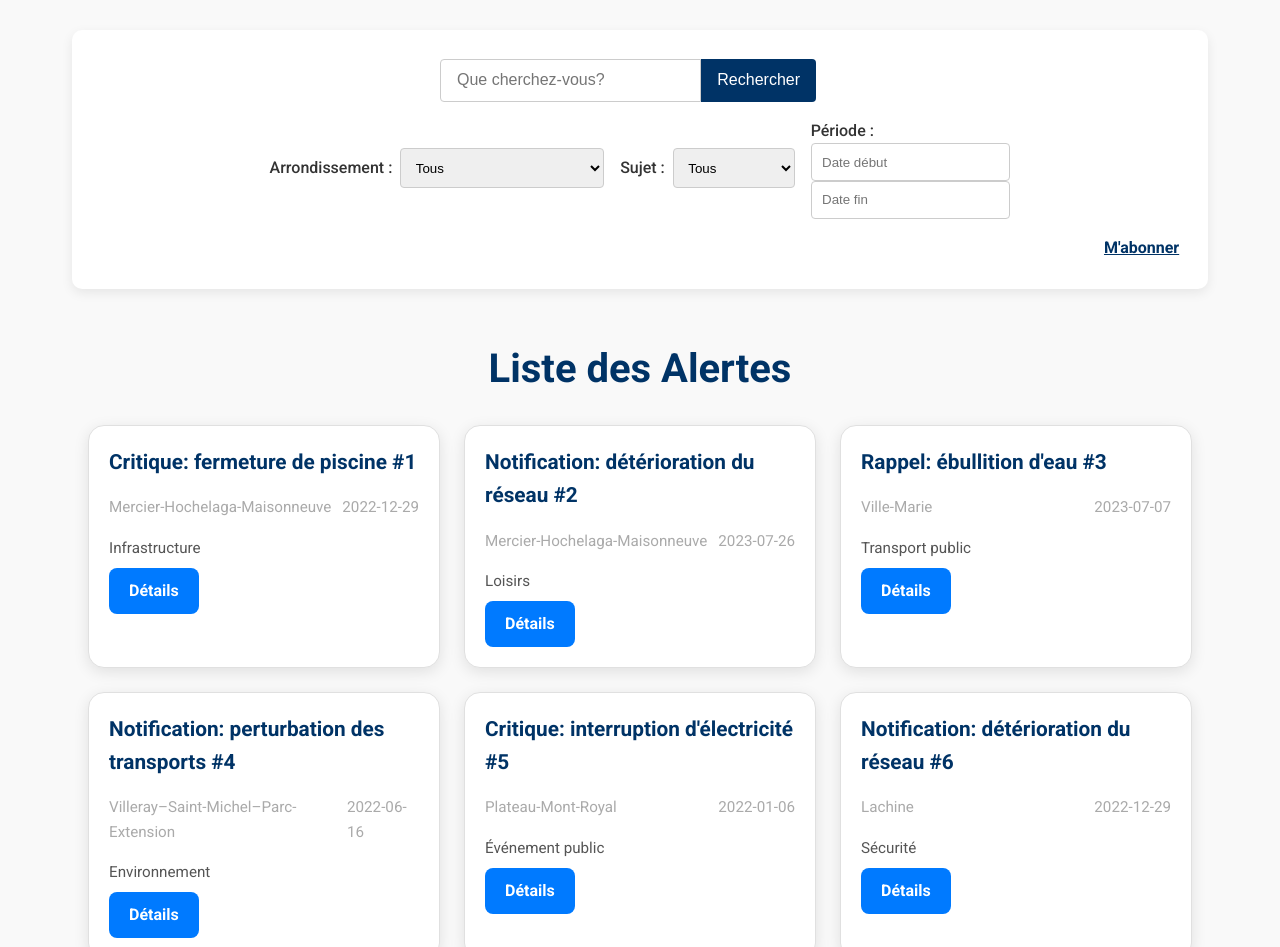
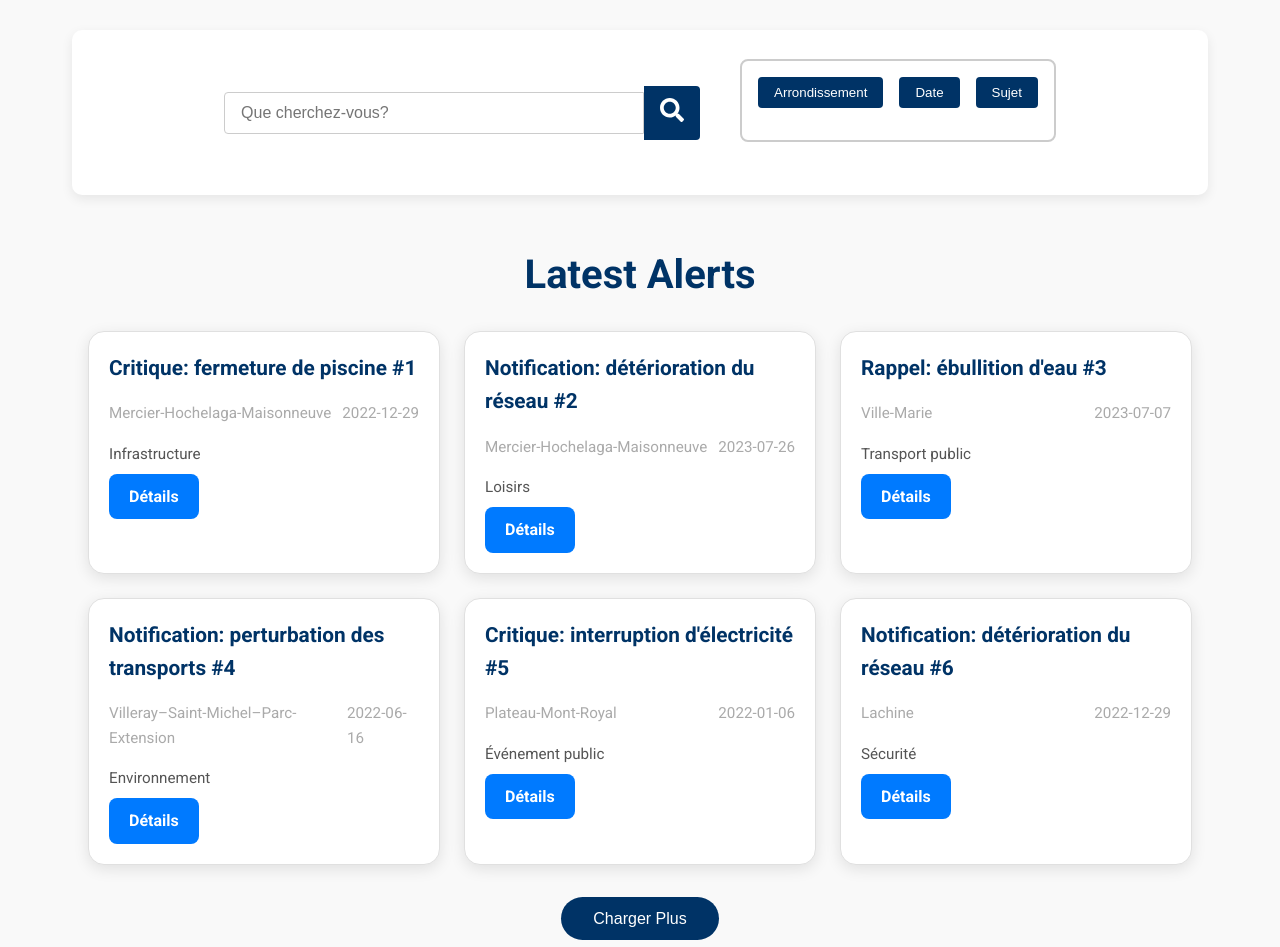
Before and after one commit to CabrelLene/avisrecherche, a React (Vite) app in the folder montreal-alerts/: page / in a window 1280 px wide. Shown: the part 420-1367 px from the top of the page. Built offline with nearby package versions, Linux system fonts and the light colour scheme.

Commit message:
Update SearchBar , FilterAdvancedBar.css , searchBar.jsx , favicon et App.css

```diff
--- a/montreal-alerts/index.html
+++ b/montreal-alerts/index.html
@@ -4,6 +4,7 @@
     <meta charset="UTF-8" />
     <meta name="viewport" content="width=device-width, initial-scale=1.0" />
     <title>Avis et alertes</title>
+    <link rel="icon" href="/favicon.webp" type="image/x-icon" />
   </head>
   <body>
     <div id="root"></div>
--- /dev/null
+++ b/montreal-alerts/src/components/FilterAdvanced.css
@@ -0,0 +1,54 @@
+/* Container box surrounding all filter buttons and panels */
+.filter-box {
+    border: 2px solid #ccc;
+    border-radius: 8px;
+    padding: 1rem;
+    background-color: #fff;
+    margin-bottom: 1.5rem;
+  }
+  /* Filter buttons container */
+  .filter-buttons {
+    display: flex;
+    gap: 1rem;
+    justify-content: center;
+    margin-bottom: 1rem;
+  }
+  /* Styling for each filter button */
+  .filter-button {
+    background-color: #003366;
+    color: #fff;
+    border: none;
+    padding: 0.5rem 1rem;
+    border-radius: 4px;
+    cursor: pointer;
+    transition: background-color 0.3s ease;
+  }
+  .filter-button:hover {
+    background-color: #002244;
+  }
+  /* Panels container */
+  .filter-panels {
+    margin-top: 1rem;
+  }
+  /* Each panel styling */
+  .panel {
+    padding: 0.75rem;
+    border-top: 1px solid #ccc;
+    margin-top: 0.5rem;
+  }
+  /* Checkbox items */
+  .checkbox-item {
+    display: flex;
+    align-items: center;
+    margin-bottom: 0.5rem;
+  }
+  .checkbox-item input {
+    margin-right: 0.5rem;
+  }
+  /* Date picker input style */
+  .date-picker-input {
+    width: 100%;
+    padding: 0.5rem;
+    border: 1px solid #ccc;
+    border-radius: 4px;
+  }
--- /dev/null
+++ b/montreal-alerts/src/components/FilterAdvanced.jsx
@@ -0,0 +1,129 @@
+
+import React, { useState } from 'react';
+import DatePicker from 'react-datepicker';
+import "react-datepicker/dist/react-datepicker.css";
+import './FilterAdvanced.css';
+const FilterAdvanced = ({
+  selectedDistricts,
+  setSelectedDistricts,
+  selectedSubjects,
+  setSelectedSubjects,
+  selectedDate,
+  setSelectedDate
+}) => {
+  // Local state to manage panel visibility
+  const [showDistricts, setShowDistricts] = useState(false);
+  const [showDatePicker, setShowDatePicker] = useState(false);
+  const [showSubjects, setShowSubjects] = useState(false);
+  // The options values for quartiers and sujets
+  const quartiers = [
+    "Ville-Marie",
+    "Plateau-Mont-Royal",
+    "Rosemont–La Petite-Patrie",
+    "Hochelaga-Maisonneuve",
+    "Mercier"
+  ];
+  const subjects = [
+    "Eau potable",
+    "Loisirs",
+    "Infrastructure",
+    "Sécurité",
+    "Transport"
+  ];
+  const toggleDistricts = () => {
+    setShowDistricts(!showDistricts);
+    // Hide others if needed
+    setShowDatePicker(false);
+    setShowSubjects(false);
+  };
+  const toggleDatePicker = () => {
+    setShowDatePicker(!showDatePicker);
+    setShowDistricts(false);
+    setShowSubjects(false);
+  };
+  const toggleSubjects = () => {
+    setShowSubjects(!showSubjects);
+    setShowDistricts(false);
+    setShowDatePicker(false);
+  };
+  // Manage checkbox changes for districts
+  const handleDistrictChange = (e) => {
+    const value = e.target.value;
+    if (e.target.checked) {
+      setSelectedDistricts([...selectedDistricts, value]);
+    } else {
+      setSelectedDistricts(selectedDistricts.filter(d => d !== value));
+    }
+  };
+  // Manage checkbox changes for subjects
+  const handleSubjectChange = (e) => {
+    const value = e.target.value;
+    if (e.target.checked) {
+      setSelectedSubjects([...selectedSubjects, value]);
+    } else {
+      setSelectedSubjects(selectedSubjects.filter(s => s !== value));
+    }
+  };
+  return (
+    <div className="filter-box">
+      <div className="filter-buttons">
+        <button className="filter-button" onClick={toggleDistricts}>
+          Arrondissement
+        </button>
+        <button className="filter-button" onClick={toggleDatePicker}>
+          Date
+        </button>
+        <button className="filter-button" onClick={toggleSubjects}>
+          Sujet
+        </button>
+      </div>
+      <div className="filter-panels">
+        {showDistricts && (
+          <div className="panel district-panel">
+            {quartiers.map((q, i) => (
+              <div key={i} className="checkbox-item">
+                <input
+                  type="checkbox"
+                  id={`district-${i}`}
+                  value={q}
+                  onChange={handleDistrictChange}
+                  checked={selectedDistricts.includes(q)}
+                />
+                <label htmlFor={`district-${i}`}>{q}</label>
+              </div>
+            ))}
+          </div>
+        )}
+        {showDatePicker && (
+          <div className="panel date-panel">
+            <DatePicker
+              selected={selectedDate}
+              onChange={(date) => setSelectedDate(date)}
+              placeholderText="Choisissez une date"
+              dateFormat="yyyy-MM-dd"
+              className="date-picker-input"
+              autoComplete="off"
+            />
+          </div>
+        )}
+        {showSubjects && (
+          <div className="panel subject-panel">
+            {subjects.map((s, i) => (
+              <div key={i} className="checkbox-item">
+                <input
+                  type="checkbox"
+                  id={`subject-${i}`}
+                  value={s}
+                  onChange={handleSubjectChange}
+                  checked={selectedSubjects.includes(s)}
+                />
+                <label htmlFor={`subject-${i}`}>{s}</label>
+              </div>
+            ))}
+          </div>
+        )}
+      </div>
+    </div>
+  );
+};
+export default FilterAdvanced;
--- a/montreal-alerts/src/components/SearchBar.css
+++ b/montreal-alerts/src/components/SearchBar.css
@@ -1,33 +1,33 @@
-.ultramodern-searchbar {
+.search-form {
+  max-width: 500px;  /* reduced from a larger value */
+  width: 100%;
   display: flex;
   align-items: center;
-  border-radius: 50px;
-  background: #fff;
-  box-shadow: 0 4px 12px rgba(0, 0, 0, 0.1);
-  overflow: hidden;
-  transition: transform 0.3s ease, box-shadow 0.3s ease;
+
 }
-.ultramodern-searchbar:hover {
-  transform: scale(1.02);
-  box-shadow: 0 8px 24px rgba(0, 0, 0, 0.15);
+.search-input {
+  width: 100%;
+  max-width: 500px;  /* adjust this value to reduce the length */
+  padding: 0.7rem 1rem;
+  border: 1px solid #ccc;
+  border-radius: 4px 0 0 4px;
+  font-size: 1rem;
 }
-.ultramodern-searchbar input {
-  flex: 1;
+/* Focus style */
+.search-input:focus {
+  border-color: #0055a5;   /* Change to a deeper blue */
+  outline: none;
+  box-shadow: 0 0 5px rgba(0, 85, 165, 0.5);
+}
+.search-button {
+  padding: 0.75rem 1rem;
+  background-color: #003366;
   border: none;
-  padding: 1rem;
-  font-size: 1rem;
-  outline: none;
-}
-.ultramodern-searchbar button {
-  background-color: #007aff;
-  border: none;
-  padding: 0 1.5rem;
+  border-radius: 0 4px 4px 0;
   color: #fff;
   cursor: pointer;
-  display: flex;
-  align-items: center;
   transition: background-color 0.3s ease;
 }
-.ultramodern-searchbar button:hover {
-  background-color: #005bb5;
+.search-button:hover {
+  background-color: #002244;
 }
--- a/montreal-alerts/src/components/SearchBar.jsx
+++ b/montreal-alerts/src/components/SearchBar.jsx
@@ -1,8 +1,14 @@
 
 import React from "react";
-const SearchBar = ({ searchValue, setSearchValue }) => {
+import { FaSearch } from "react-icons/fa";
+import "./SearchBar.css";  // Make sure this file exists and is imported
+const SearchBar = ({ searchValue, setSearchValue, onSearch }) => {
+  const handleSubmit = (e) => {
+    e.preventDefault();
+    onSearch(searchValue);
+  };
   return (
-    <form className="search-form">
+    <form onSubmit={handleSubmit} className="search-form">
       <input
         type="text"
         placeholder="Que cherchez-vous?"
@@ -11,7 +17,7 @@ const SearchBar = ({ searchValue, setSearchValue }) => {
         className="search-input"
       />
       <button type="submit" className="search-button">
-        Rechercher
+        <FaSearch />
       </button>
     </form>
   );
--- a/montreal-alerts/src/pages/Home.jsx
+++ b/montreal-alerts/src/pages/Home.jsx
@@ -2,74 +2,76 @@
 import React, { useState } from "react";
 import alertsData from "../data/mockAlerts";
 import SearchBar from "../components/SearchBar";
-import Filter from "../components/Filter";
 import AlertCard from "../components/AlertCard";
+import FilterAdvanced from "../components/FilterAdvanced";
 const Home = () => {
+  // State for search input
   const [searchValue, setSearchValue] = useState("");
-  const [arrondissement, setArrondissement] = useState("");
-  const [sujet, setSujet] = useState("");
-  const [startDate, setStartDate] = useState("");
-  const [endDate, setEndDate] = useState("");
+  // State for advanced filter selections
+  const [selectedDistricts, setSelectedDistricts] = useState([]);
+  const [selectedSubjects, setSelectedSubjects] = useState([]);
+  const [selectedDate, setSelectedDate] = useState(null);
+  // State for pagination (number of visible alerts)
   const [visibleCount, setVisibleCount] = useState(6);
-  // Filtering logic—in this example, dates are compared as strings.
-  const filteredAlerts = alertsData.filter(alert => {
+  // Filter function: check search term, districts, subjects, and date
+  const filteredAlerts = alertsData.filter((alert) => {
+    // Check if alert title contains search value
     const matchesSearch = alert.title.toLowerCase().includes(searchValue.toLowerCase());
-    const matchesDistrict = arrondissement ? alert.arrondissement === arrondissement : true;
-    const matchesSujet = sujet ? alert.sujet === sujet : true;
-
-    // Simple string comparison for dates; ensure your input matches the data format "YYYY-MM-DD"
-    const matchesStartDate = startDate ? alert.date >= startDate : true;
-    const matchesEndDate = endDate ? alert.date <= endDate : true;
-
-    return matchesSearch && matchesDistrict && matchesSujet && matchesStartDate && matchesEndDate;
+    // Check districts: if any are selected, the alert's district must be included
+    const matchesDistrict =
+      selectedDistricts.length > 0 ? selectedDistricts.includes(alert.arrondissement) : true;
+    // Check subjects: if any subjects are selected, the alert's subject must be included
+    const matchesSubject =
+      selectedSubjects.length > 0 ? selectedSubjects.includes(alert.sujet) : true;
+    // Check date: if a date is selected, the alert date (formatted) must match (or you can adjust the logic)
+    const alertDate = new Date(alert.date).toISOString().slice(0, 10);
+    const selectedDateString = selectedDate ? selectedDate.toISOString().slice(0, 10) : null;
+    const matchesDate = selectedDateString ? alertDate === selectedDateString : true;
+    return matchesSearch && matchesDistrict && matchesSubject && matchesDate;
   });
+  // Slice alerts to show based on visibleCount state
   const visibleAlerts = filteredAlerts.slice(0, visibleCount);
+  // Handler for "Load More" button
   const handleLoadMore = () => {
-    setVisibleCount(prev => prev + 6);
-  };
-  const handleSubscribe = (e) => {
-    e.preventDefault();
-    alert("La fonctionnalité d'abonnement n'est pas encore disponible !");
+    setVisibleCount((prev) => prev + 6);
   };
   return (
     <div className="home-page">
+      {/* Hero Section */}
       <section className="hero">
         <h1>Bienvenue sur Avis et Alertes</h1>
         <p>
-          Restez informé des dernières alertes et actualités en temps réel.
-          Découvrez toutes les informations essentielles pour la vie quotidienne.
+        Restez informé des dernières alertes et actualités en temps réel.
+        Découvrez toutes les informations essentielles pour la vie quotidienne.
         </p>
       </section>
+      {/* Actions Section: Search & Advanced Filter */}
       <section className="actions">
         <div className="search-filter">
           <SearchBar searchValue={searchValue} setSearchValue={setSearchValue} />
-          <Filter
-            arrondissement={arrondissement}
-            setArrondissement={setArrondissement}
-            sujet={sujet}
-            setSujet={setSujet}
-            startDate={startDate}
-            setStartDate={setStartDate}
-            endDate={endDate}
-            setEndDate={setEndDate}
+          <FilterAdvanced
+            selectedDistricts={selectedDistricts}
+            setSelectedDistricts={setSelectedDistricts}
+            selectedSubjects={selectedSubjects}
+            setSelectedSubjects={setSelectedSubjects}
+            selectedDate={selectedDate}
+            setSelectedDate={setSelectedDate}
           />
         </div>
-        <div className="subscribe">
-          <a href="#" onClick={handleSubscribe}>M'abonner</a>
-        </div>
       </section>
+      {/* Alert List Section */}
       <section className="alert-list-section">
-        <h2>Liste des Alertes</h2>
+        <h2>Latest Alerts</h2>
         <div className="alert-list">
           {visibleAlerts.length > 0 ? (
-            visibleAlerts.map(alert => <AlertCard key={alert.id} alert={alert} />)
+            visibleAlerts.map((alert) => <AlertCard key={alert.id} alert={alert} />)
           ) : (
-            <p className="no-alerts">Aucun résultat trouvé.</p>
+            <p className="no-alerts">No alerts found.</p>
           )}
         </div>
         {visibleCount < filteredAlerts.length && (
           <div className="load-more">
-            <button onClick={handleLoadMore}>Charger plus</button>
+            <button onClick={handleLoadMore}>Charger Plus</button>
           </div>
         )}
       </section>
--- a/montreal-alerts/src/styles/App.css
+++ b/montreal-alerts/src/styles/App.css
@@ -75,36 +75,7 @@ body {
   justify-content: center;
 }
 /* Search form */
-.search-form {
-  display: flex;
-  flex: 1;
-  max-width: 400px;
-}
-.search-input {
-  flex: 1;
-  padding: 0.7rem 1rem;
-  border: 1px solid #ccc;
-  border-radius: 4px 0 0 4px;
-  font-size: 1rem;
-  transition: border-color 0.3s;
-}
-.search-input:focus {
-  border-color: #0055a5;
-  outline: none;
-}
-.search-button {
-  padding: 0.7rem 1rem;
-  background-color: #003366;
-  border: none;
-  border-radius: 0 4px 4px 0;
-  color: #fff;
-  font-size: 1rem;
-  cursor: pointer;
-  transition: background-color 0.3s;
-}
-.search-button:hover {
-  background-color: #002244;
-}
+
 /* Filters */
 .filters {
   display: flex;
```
Also changed, not shown: montreal-alerts/public/favicon.webp (added).
